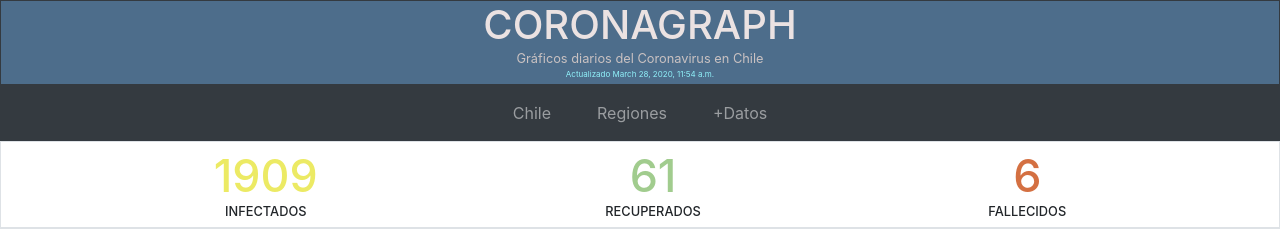
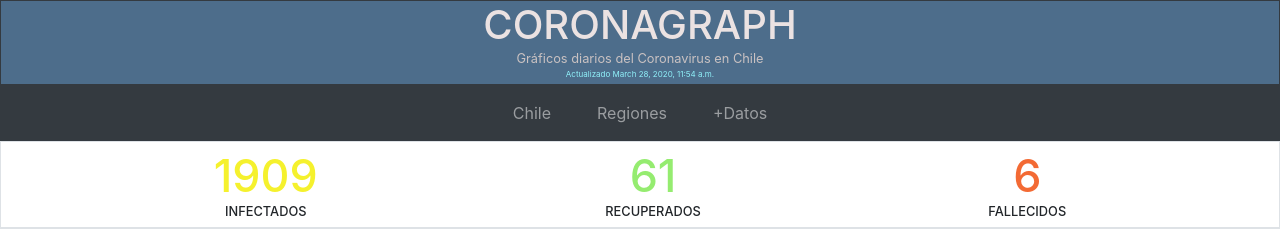
Before and after one commit to showiz/coronagraph, a Django app: page / in a window 1280 px wide. Shown: the top 229 px of the page. Run offline with Django 3.2, Linux system fonts and the light colour scheme; data comes from the database, SQL or seed files in the repository; both versions use the stored data as it was after the commit; some libraries are stand-ins or nearby versions.

Commit message:
First update

```diff
--- a/core/templates/core/base.html
+++ b/core/templates/core/base.html
@@ -53,15 +53,15 @@
         <div class="container">
             <div class="row">
                 <div class="mx-auto">
-                    <h1 style="font-size:2.8rem; margin-bottom: 0px; color:rgb(236, 234, 100)">{{pag.infected}}</h1>
+                    <h1 style="font-size:2.8rem; margin-bottom: 0px; color:rgb(245, 241, 45)">{{pag.infected}}</h1>
                     <h4 style="font-size:0.8rem;">INFECTADOS</h4>
                 </div>
                 <div class="mx-auto">
-                    <h1 style="font-size:2.8rem; margin-bottom: 0px; color:rgb(161, 204, 142)">{{pag.recovered}}</h1>
+                    <h1 style="font-size:2.8rem; margin-bottom: 0px; color:rgb(149, 236, 112)">{{pag.recovered}}</h1>
                     <h4 style="font-size:0.8rem;">RECUPERADOS</h4>
                 </div>
                 <div class="mx-auto">
-                    <h1 style="font-size:2.8rem; margin-bottom: 0px; color:rgb(212, 112, 66)">{{pag.dead}}</h1>
+                    <h1 style="font-size:2.8rem; margin-bottom: 0px; color:rgb(243, 106, 52)">{{pag.dead}}</h1>
                     <h4 style="font-size:0.8rem;">FALLECIDOS</h4>
                 </div>
 
--- a/core/views.py
+++ b/core/views.py
@@ -32,10 +32,10 @@ def home(request):
 
 def plot(request):
     # Creamos los datos para representar en el gráfico
-    #x = np.arange(21)
+    x = np.arange(26)
 
-    x = np.linspace(1, 25, 25, endpoint=True, dtype=None)
-    y_cl = [1,3,4,5,7,11,13,17,23,33,43,61,75,156,201,238,342,434,537,632,746,922,1142,1306,1610]
+    #x = np.linspace(1, 25, 25, endpoint=True, dtype=None)
+    y_cl = [1,3,4,5,7,11,13,17,23,33,43,61,75,156,201,238,342,434,537,632,746,922,1142,1306,1610,1909]
     #y_es = [166,228,282,401,525,674,1231,1695,2277,3146,5232,6391,7988,9942,11826,14769,18077,21571,25496,29909,35480]
     #y_it = [2502,3089,3858,4636,5883,7375,9172,10149,12462,15113,17660,21157,24747,27980,31506,35713,41035,47021,53578,59138,63927]
 
```
Also changed, not shown: db.sqlite3, 1 other file.
